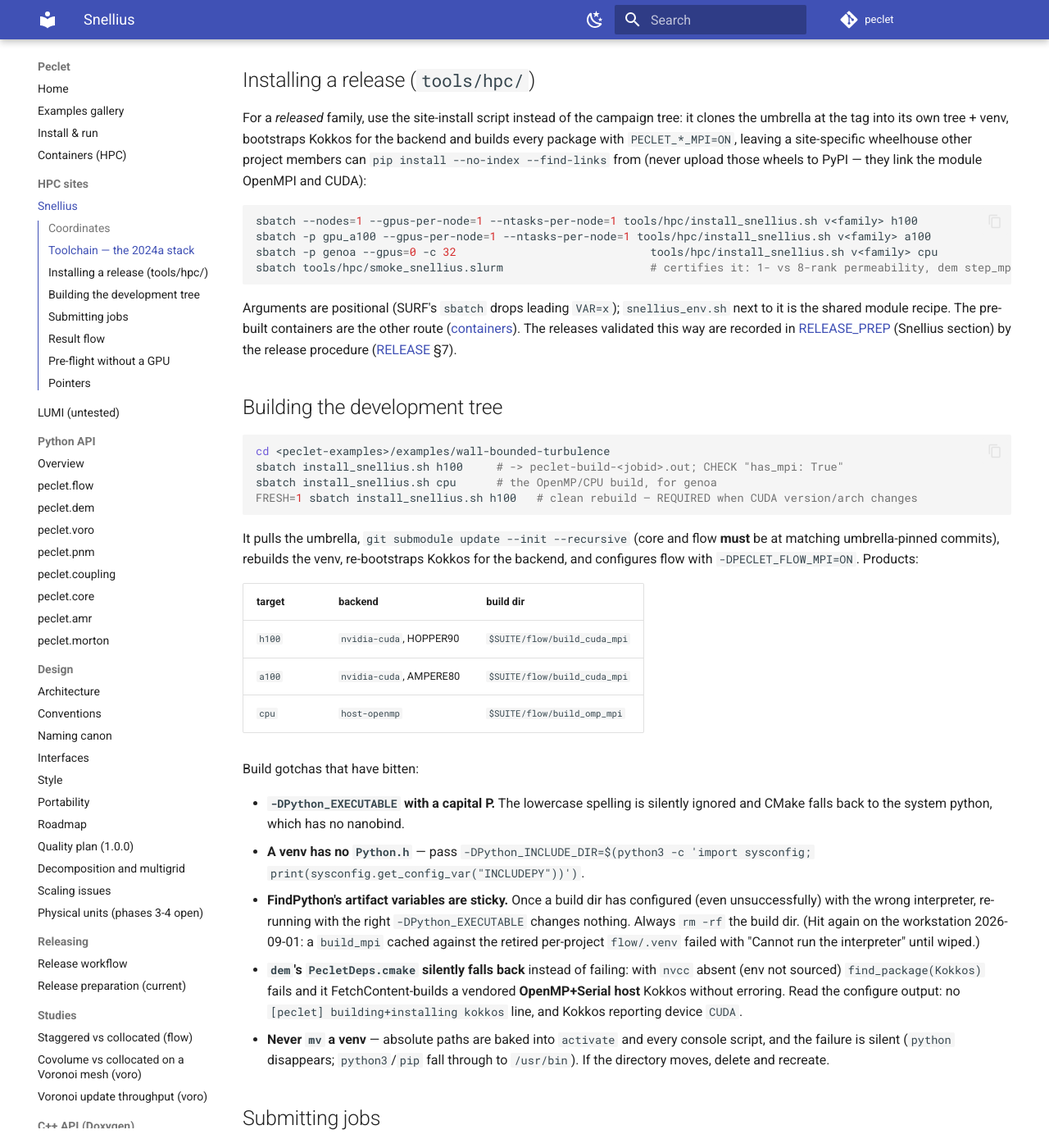
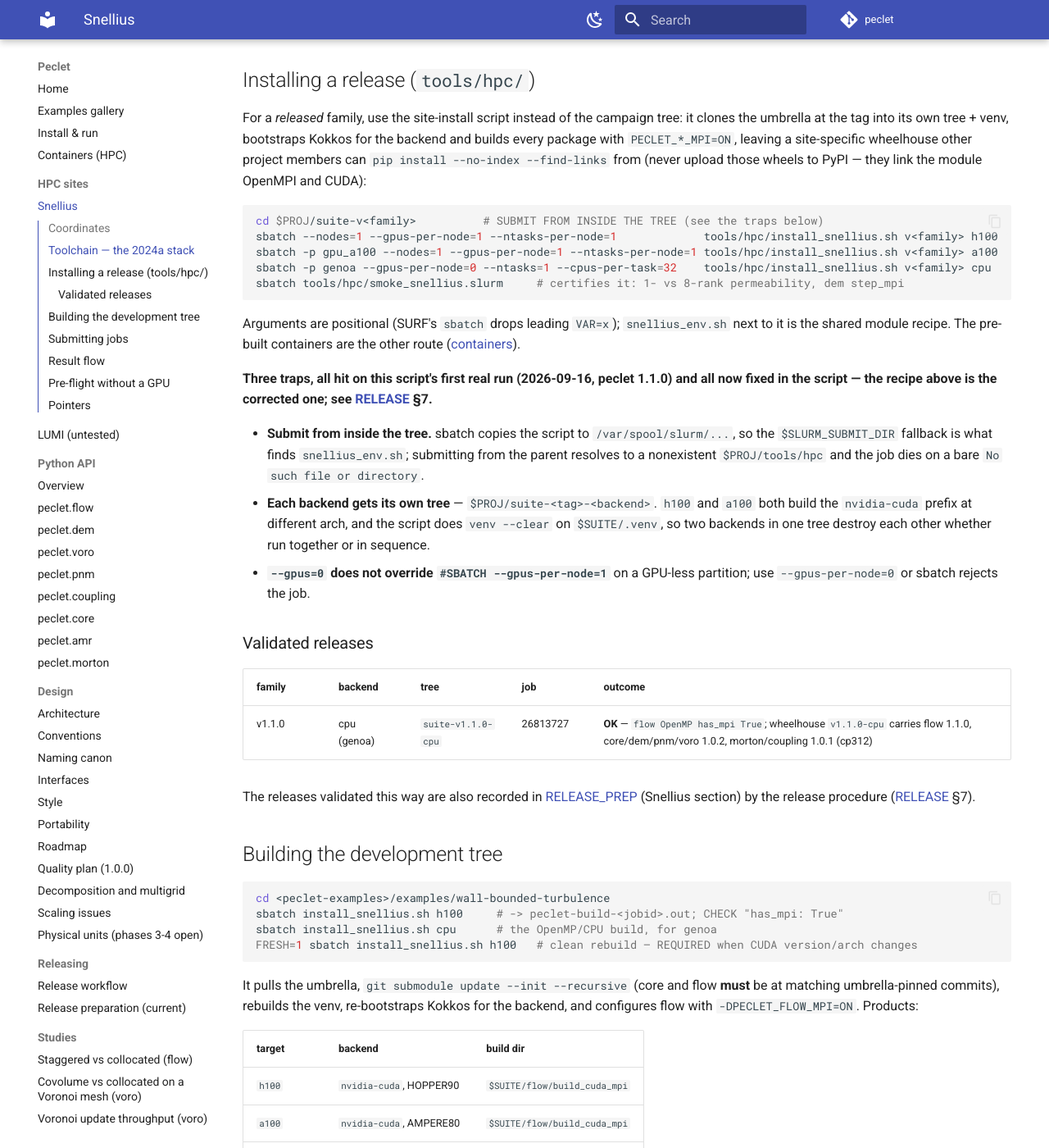
Before and after one commit to computational-chemical-engineering/peclet, an MkDocs documentation site: the page built from docs/SNELLIUS.md, in a window 1280 px wide and 1400 px high, scrolled down 1075 px. Shown: the whole window at 82% size. Built offline with MkDocs 1.6.1 and Material for MkDocs 9.7.7, drawn with Linux system fonts in a browser that asks for light colours; comment, search, counter and statistics services are not loaded.

Commit message:
SNELLIUS: the install recipe here carried the same two broken forms
docs/SNELLIUS.md §"Installing a release" repeated the invocation that fails —
submit-from-parent and one shared tree for all three backends — plus `--gpus=0`
on genoa, which sbatch rejects. Same fixes as RELEASE.md §7, stated as three
named traps so the next reader sees why rather than just what.

Adds a "Validated releases" table, which RELEASE.md §9.4 asks for and which did
not exist. First row: v1.1.0 cpu/genoa, job 26813727, wheelhouse carrying the
whole family at the released versions. The two GPU backends are still building
and get their rows when they land.

Co-Authored-By: Claude Opus 5 <noreply@anthropic.com>
Claude-Session: https://claude.ai/code/session_015oTxBzztjajN9wPUYRPWaL

````diff
--- a/docs/SNELLIUS.md
+++ b/docs/SNELLIUS.md
@@ -46,16 +46,36 @@ package with `PECLET_*_MPI=ON`, leaving a site-specific wheelhouse other project
 module OpenMPI and CUDA):
 
 ```bash
-sbatch --nodes=1 --gpus-per-node=1 --ntasks-per-node=1 tools/hpc/install_snellius.sh v<family> h100
-sbatch -p gpu_a100 --gpus-per-node=1 --ntasks-per-node=1 tools/hpc/install_snellius.sh v<family> a100
-sbatch -p genoa --gpus=0 -c 32                             tools/hpc/install_snellius.sh v<family> cpu
-sbatch tools/hpc/smoke_snellius.slurm                      # certifies it: 1- vs 8-rank permeability, dem step_mpi
+cd $PROJ/suite-v<family>          # SUBMIT FROM INSIDE THE TREE (see the traps below)
+sbatch --nodes=1 --gpus-per-node=1 --ntasks-per-node=1             tools/hpc/install_snellius.sh v<family> h100
+sbatch -p gpu_a100 --nodes=1 --gpus-per-node=1 --ntasks-per-node=1 tools/hpc/install_snellius.sh v<family> a100
+sbatch -p genoa --gpus-per-node=0 --ntasks=1 --cpus-per-task=32    tools/hpc/install_snellius.sh v<family> cpu
+sbatch tools/hpc/smoke_snellius.slurm     # certifies it: 1- vs 8-rank permeability, dem step_mpi
 ```
 
 Arguments are positional (SURF's `sbatch` drops leading `VAR=x`); `snellius_env.sh` next to it is the
 shared module recipe. The pre-built containers are the other route ([containers](containers.md)).
-The releases validated this way are recorded in [RELEASE_PREP](RELEASE_PREP.md) (Snellius section)
-by the release procedure ([RELEASE](RELEASE.md) §7).
+
+**Three traps, all hit on this script's first real run (2026-09-16, peclet 1.1.0) and all now fixed
+in the script — the recipe above is the corrected one; see [RELEASE](RELEASE.md) §7.**
+
+- **Submit from inside the tree.** sbatch copies the script to `/var/spool/slurm/...`, so the
+  `$SLURM_SUBMIT_DIR` fallback is what finds `snellius_env.sh`; submitting from the parent resolves
+  to a nonexistent `$PROJ/tools/hpc` and the job dies on a bare `No such file or directory`.
+- **Each backend gets its own tree** — `$PROJ/suite-<tag>-<backend>`. `h100` and `a100` both build
+  the `nvidia-cuda` prefix at different arch, and the script does `venv --clear` on `$SUITE/.venv`,
+  so two backends in one tree destroy each other whether run together or in sequence.
+- **`--gpus=0` does not override `#SBATCH --gpus-per-node=1`** on a GPU-less partition; use
+  `--gpus-per-node=0` or sbatch rejects the job.
+
+### Validated releases
+
+| family | backend | tree | job | outcome |
+|---|---|---|---|---|
+| v1.1.0 | cpu (genoa) | `suite-v1.1.0-cpu` | 26813727 | **OK** — `flow OpenMP has_mpi True`; wheelhouse `v1.1.0-cpu` carries flow 1.1.0, core/dem/pnm/voro 1.0.2, morton/coupling 1.0.1 (cp312) |
+
+The releases validated this way are also recorded in [RELEASE_PREP](RELEASE_PREP.md) (Snellius
+section) by the release procedure ([RELEASE](RELEASE.md) §7).
 
 ## Building the development tree
 
````
